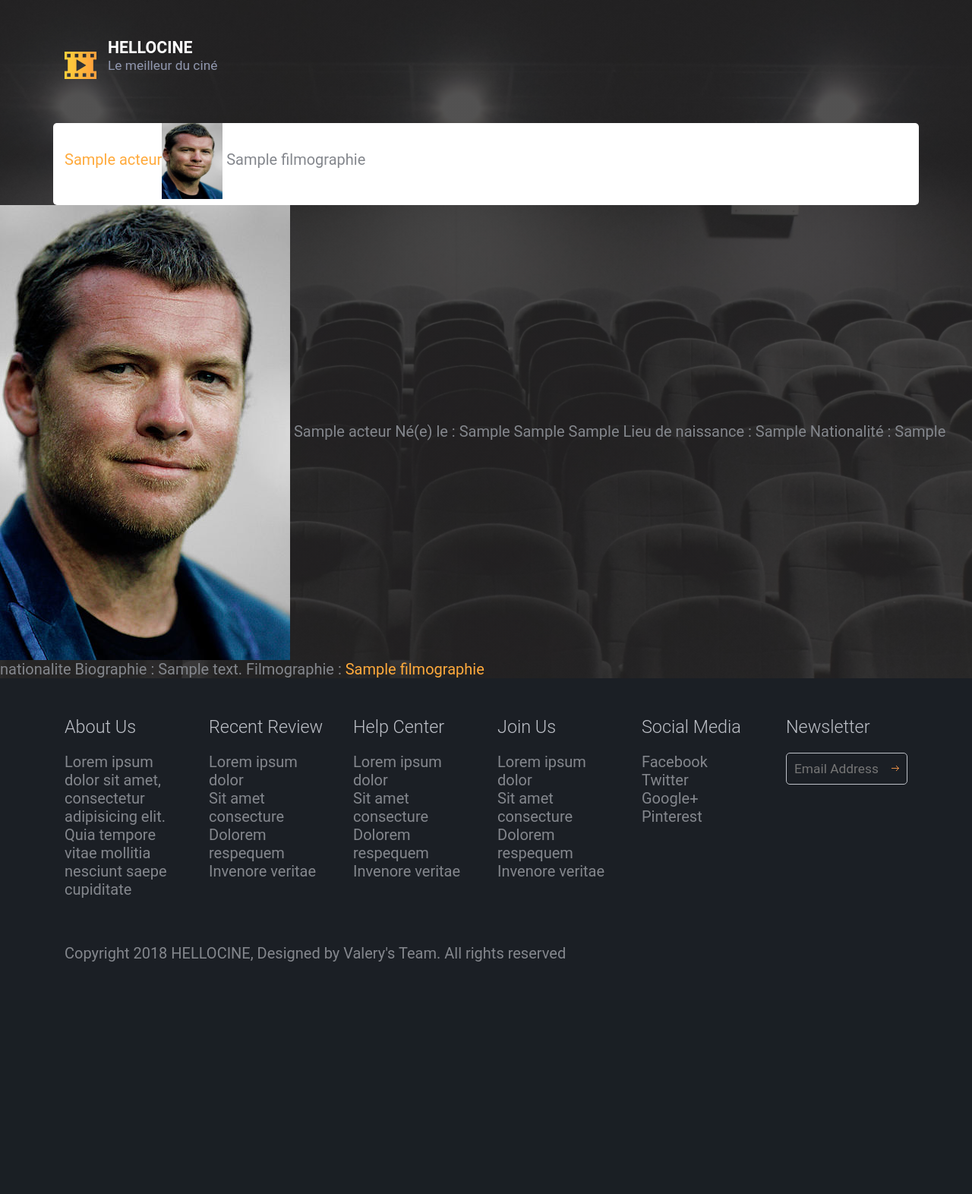
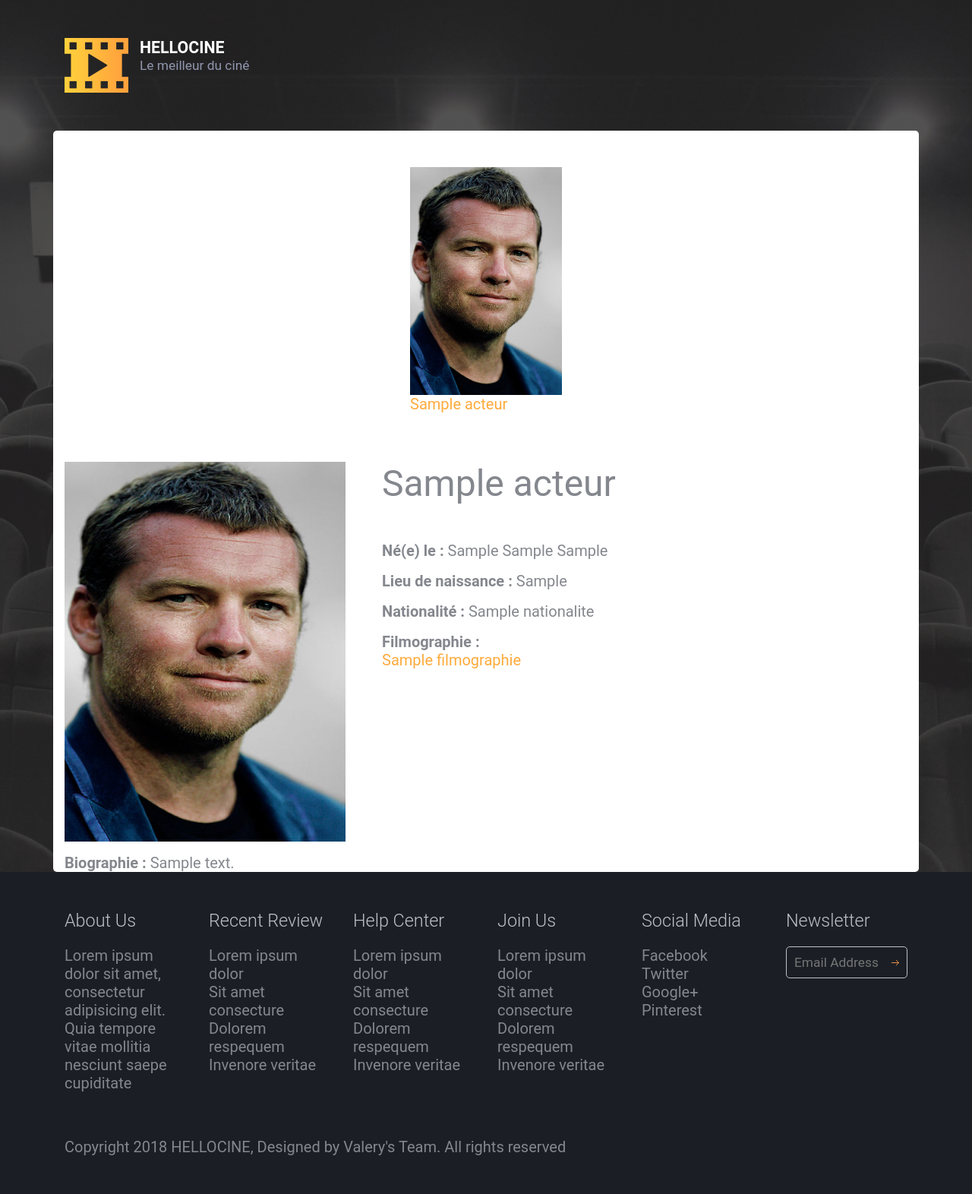
Before and after one commit to alexandrerepis/annuaire-de-films, a PHP site: the page made by vues/acteur.twig in a window 1280 px wide. Shown: the whole page at 76% size. Before the commit the page ends 1266 px from the top, so only its background shows below. Run offline with PHP 8.4, Linux system fonts and the light colour scheme; the template is opened without the code that fills it: most values are stand-ins (such as "Sample title", 1, 10 or a date in 2020); some libraries are stand-ins or nearby versions.

Commit message:
Where are the Champions

```diff
--- a/modeles/film_modeles.php
+++ b/modeles/film_modeles.php
@@ -34,7 +34,7 @@
     GROUP_CONCAT(DISTINCT tbl_acteurs.prenom_acteur,' ', tbl_acteurs.nom_acteur SEPARATOR ',') AS acteur,
     GROUP_CONCAT(DISTINCT tbl_acteurs.id_acteur SEPARATOR ',') AS actid, tbl_films.bande_annonce,
     GROUP_CONCAT(DISTINCT(`genre`) SEPARATOR ',') AS Genre, tbl_realisateurs.id_realisateur AS realid,
-    CONCAT(GROUP_CONCAT(DISTINCT tbl_realisateurs.prenom_realisateur SEPARATOR ','), ' ', tbl_realisateurs.nom_realisateur)
+    CONCAT(GROUP_CONCAT(DISTINCT tbl_realisateurs.prenom_realisateur SEPARATOR ', '), ' ', tbl_realisateurs.nom_realisateur)
     AS realisateur
     FROM tbl_films
     INNER JOIN tbl_genre_films ON tbl_films.id = tbl_genre_films.id_films
--- a/modeles/movies.php
+++ b/modeles/movies.php
@@ -2,9 +2,9 @@
 
 $base_url = (strstr($_SERVER["HTTP_HOST"],"8080")=== false)?"http://localhost/annuaire-de-films/":"http://localhost:8080/annuaire-de-films/";
 
-$username = 'root';
-$password = 'online@2017';
-$database ='DB_FILMS';
+$username = 'abdelkrimn';
+$password = 'qyyvy7F9wjO+nA==';
+$database ='abdelkrimn_films';
 $host = 'localhost';
 
     try{
--- a/style.css
+++ b/style.css
@@ -43,7 +43,8 @@
    a:focus {
      outline: thin dotted; }
    a:hover, a:active {
-     outline: 0; }
+     outline: 0;
+    color:rgb(78, 74, 74); }
 
  h1 {
    font-size: 2em;
@@ -1706,6 +1707,9 @@
   .bg-light {
       background-color: transparent!important;
   }
+  .navbar-toggler{
+    background-color: white !important;
+  }
   .navbar-collapse {
     float: right;
     flex-grow: 0;
--- a/vues/accueil.twig
+++ b/vues/accueil.twig
@@ -18,11 +18,12 @@
 			<header class="site-header">
 				<div class="container">
 					<a href="/annuaire-de-films/films/list/0/0" id="branding">
-						<img src="media/logo.png" alt="logo" class="logo">
+						<img src="media/logo2.png" alt="logo" class="logo">
 						<div class="logo-copy">
 							<h1 class="site-title">HELLOCINE</h1>
 							<p class="site-description">Le meilleur du ciné</p>
 						</div>
+					</a>
 				{% block nav %}
 
 				{% endblock nav %}
--- a/vues/acteur.twig
+++ b/vues/acteur.twig
@@ -7,33 +7,36 @@
 
 {% block content %}
 
-<div class="d-flex flex-wrap justify-content-between"></div>
+    <div class="d-flex flex-wrap justify-content-around">
         {% for acteur in acteurs %}
-<div class="d-flex flex-column pt-5 pb-5"></div>
-<a href={{"/annuaire-de-films/acteurs/detail/"~acteur.id}}>{{ acteur.acteur }}<img src="/annuaire-de-films/media/photo-acteur/{{acteur.id}}.jpg"
-height="100px" width="80px"></a>
-{{ acteur.filmographie }}
-
-<div class="d-flex align-items-stretch pt-2">
-</div>
+            <div class="d-flex flex-wrap flex-column pt-5 pb-5">
+                <a href={{"/annuaire-de-films/acteurs/detail/"~acteur.id}}><div><img src="/annuaire-de-films/media/photo-acteur/{{acteur.id}}.jpg"
+                height="300px" width="200px"></div>
+                <div>{{ acteur.acteur }}</div>
+                </a>
             </div>
         {% endfor %}
+    </div>
 
-</div>
+
     {% for detail in details %}
-
-<img src="/annuaire-de-films/media/photo-acteur/{{detail.id}}.jpg">
-
-{{ detail.acteur }}
-Né(e) le : {{ detail.jour_naissance }} {{ detail.mois_naissance }} {{ detail.annee_naissance }}
-Lieu de naissance : {{ detail.lieu_naissance }}
-Nationalité : {{ detail.nationalite }}
-Biographie : {{ detail.biographie }}
-Filmographie :
+        <div class="d-flex flex-column flex-md-row align-items-center align-items-md-start pt-3">
+            <img src="/annuaire-de-films/media/photo-acteur/{{detail.id}}.jpg" height="500px" width="370px">
+            {# <div class="d-flex flex-row flex-md-column"> #}
+                <div class="d-flex flex-column pl-0 pl-md-5">
+                    <div class="films pt-2 pt-md-0">{{ detail.acteur }}</div>
+                    <div class="pt-5"><b>Né(e) le : </b>{{ detail.jour_naissance }} {{ detail.mois_naissance }} {{ detail.annee_naissance }}</div>
+                    <div class="pt-3"><b>Lieu de naissance : </b>{{ detail.lieu_naissance }}</div>
+                    <div class="pt-3"><b>Nationalité : </b>{{ detail.nationalite }}</div>
+                    <div class="pt-3"><b>Filmographie : </b></div>
                     {% set filmids = detail.filmid|split(',') %}
                     {% set filmographie = detail.filmographie|split(',') %}
                     {% for filmid in filmids %}
                         <a href="/annuaire-de-films/films/detail/{{filmid}}">{{ filmographie[loop.index0]~""}}</a>
                     {% endfor %}
+                </div>
+        </div>
+        <div class="pt-3"><b>Biographie : </b>{{ detail.biographie }}</div>
     {% endfor %}
+
 {% endblock %}
```
Also changed, not shown: vues/film.twig (+7 -16 lines), vues/realisateur.twig (+13 -9 lines), media/photo-acteur/7.jpg (added), media/photo-acteur/7.png (deleted), media/photo-realisateur/2.jpg (added), media/photo-realisateur/3.jpg (added), media/photo-realisateur/6.jpg (added). Lines whose indentation alone changed are shown as unchanged.
